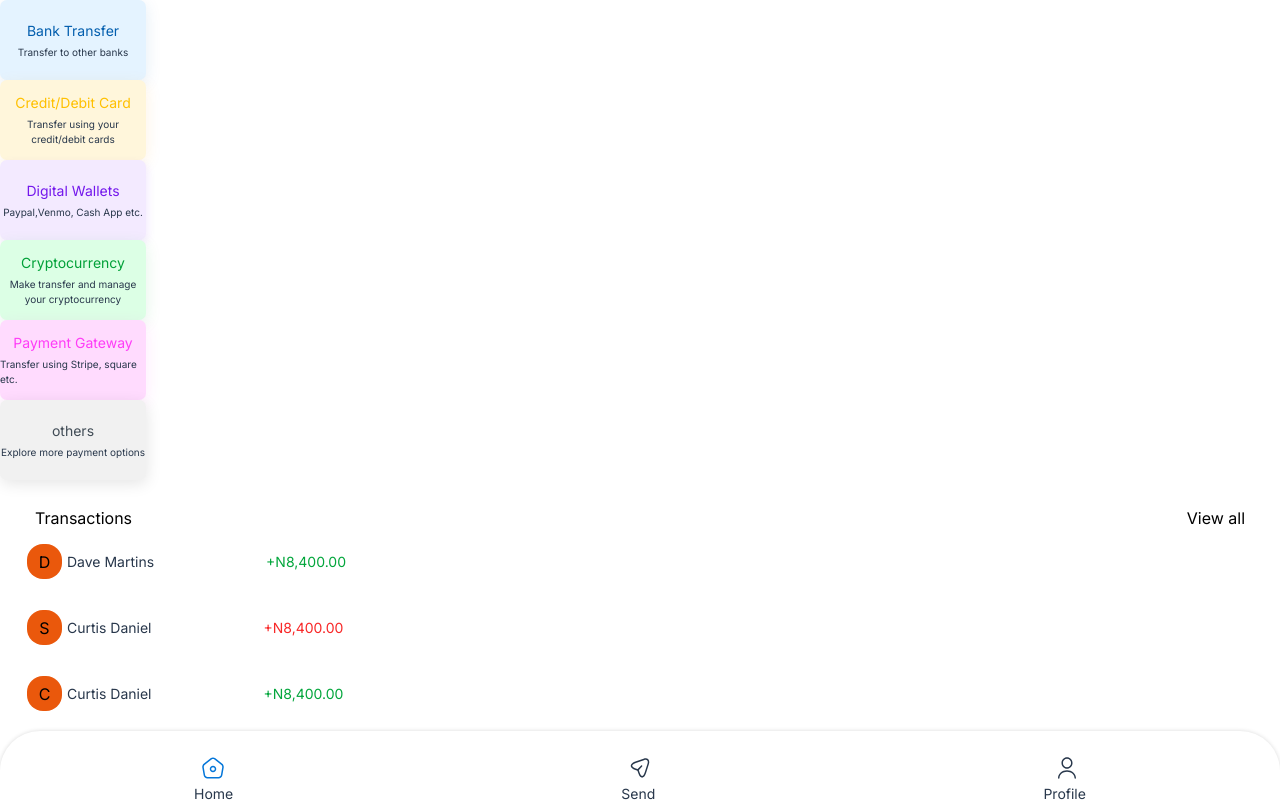
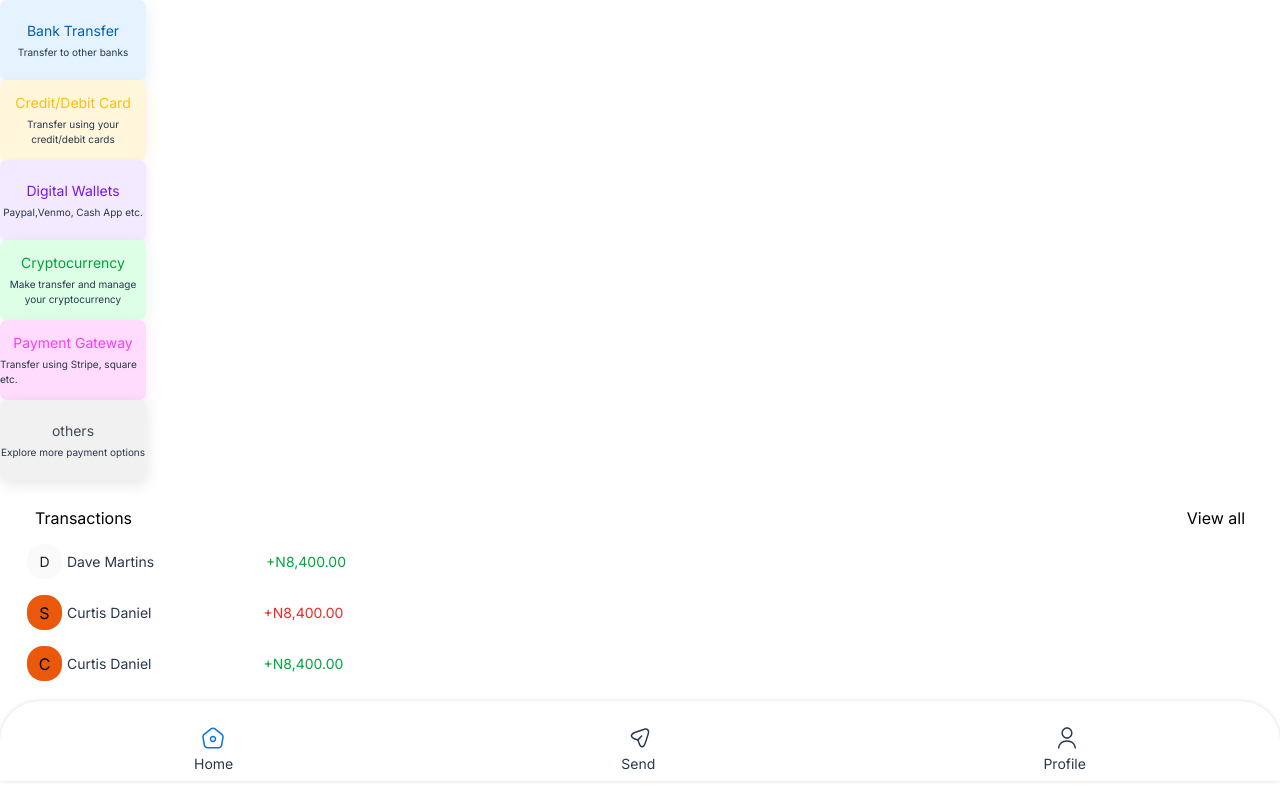
Before and after one commit to Maxwell011/moni-finance, a Next.js app: page /send in a window 1280 px wide. Built offline with nearby package versions, Linux system fonts and the light colour scheme.

Commit message:
Update Transactions component styling

```diff
--- a/src/app/components/Transactions.tsx
+++ b/src/app/components/Transactions.tsx
@@ -11,10 +11,10 @@ const Transactions = () => {
               <Link href='/transactions'>View all</Link>
             </div>
           </div>
-          <div className='flex flex-col gap-[55px]'>
+          <div className='flex flex-col gap-[40px]'>
             <div className='flex gap-[5px] mx-[27px] -my-3'>
-              <div className='w-[35px] h-[35px] rounded-2xl bg-orange-600 flex items-center justify-center'>
-                <p>D</p>
+              <div className='w-[35px] h-[35px] rounded-2xl bg-[#EEEEEE4D] flex items-center justify-center'>
+                <p className='text-black'>D</p>
               </div>
               <div className='flex gap-28 items-center'>
                 <p className='text-sm text-[#28374b]'>Dave Martins</p>
```
